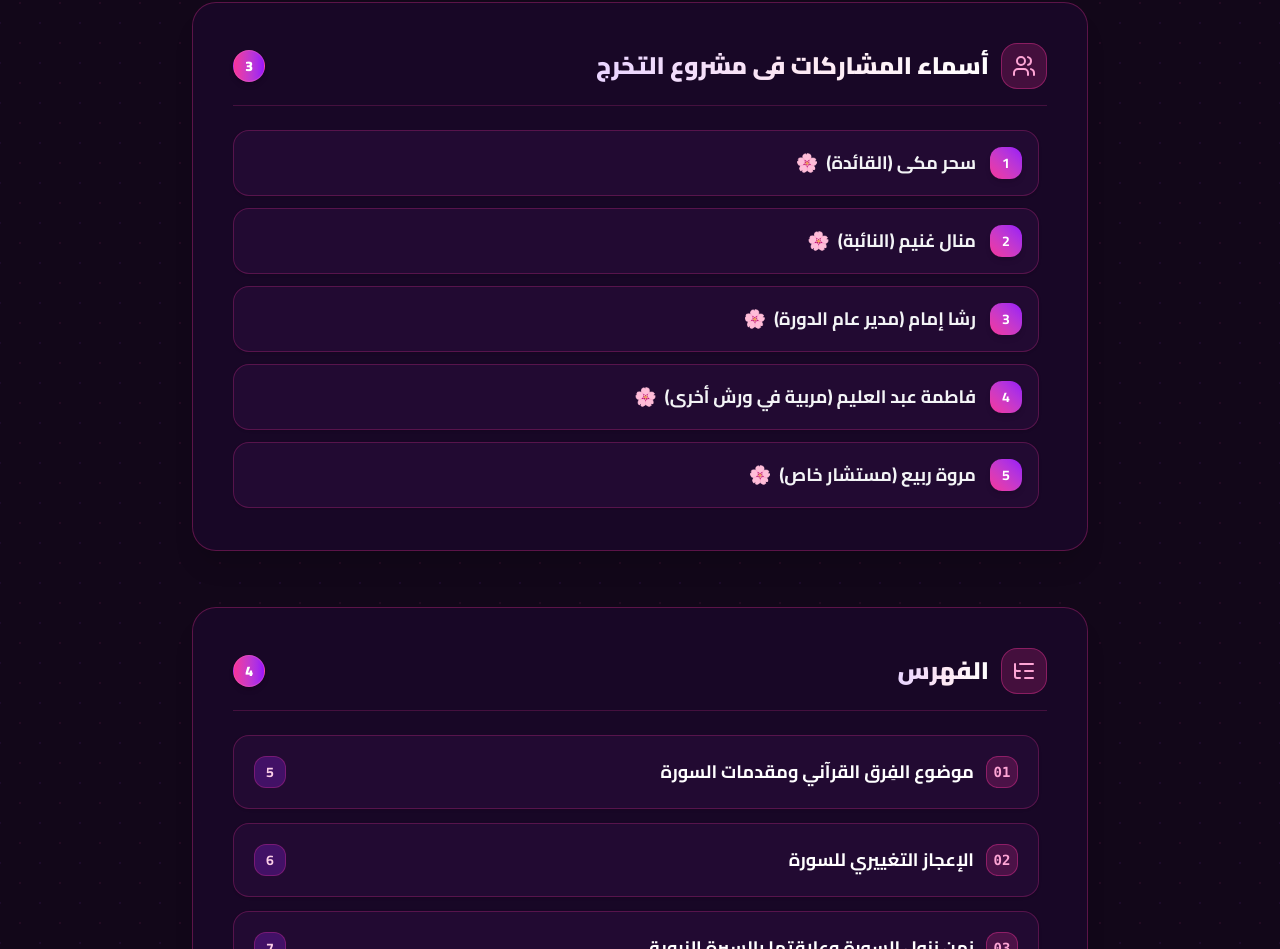
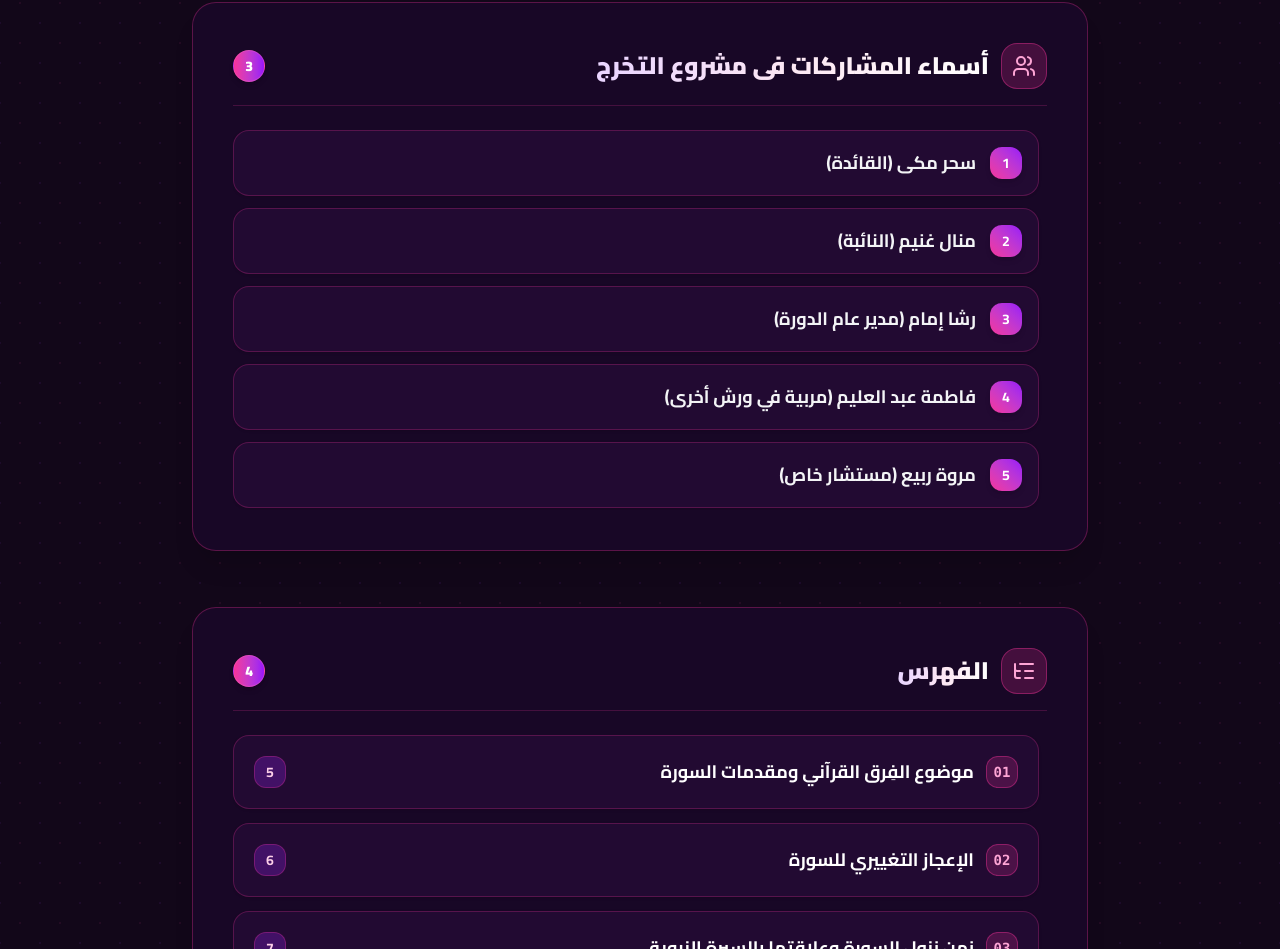
Before and after one commit to mariammohamed92/surah-al-Kahf-graduation-project, a React (Vite) app: page / in a window 1280 px wide. Shown: the part 1937-2886 px from the top of the page. Built offline with nearby package versions, Linux system fonts and the light colour scheme; a web font is replaced by a local one.

Commit message:
Simplify member display logic in SlideSection
Remove isFirstSix check for member display.

```diff
--- a/src/components/SlideSection.jsx
+++ b/src/components/SlideSection.jsx
@@ -268,7 +268,7 @@ export default function SlideSection({ slide, isActive }) {
 
         <div className="max-h-[380px] overflow-y-auto pr-2 pb-8 scrollbar-thin scrollbar-thumb-pink-500/40 scrollbar-track-purple-950/40 space-y-3">
           {slide.members.map((member, idx) => {
-            const isFirstSix = idx < 6;
+
             return (
               <div
                 key={idx}
@@ -279,7 +279,7 @@ export default function SlideSection({ slide, isActive }) {
                 </span>
                 <span className="text-base sm:text-lg font-bold text-gray-100 flex items-center gap-2 flex-wrap">
                   {member}
-                  {isFirstSix && <span className="text-pink-400">🌸</span>}
+
                 </span>
               </div>
             );
```
